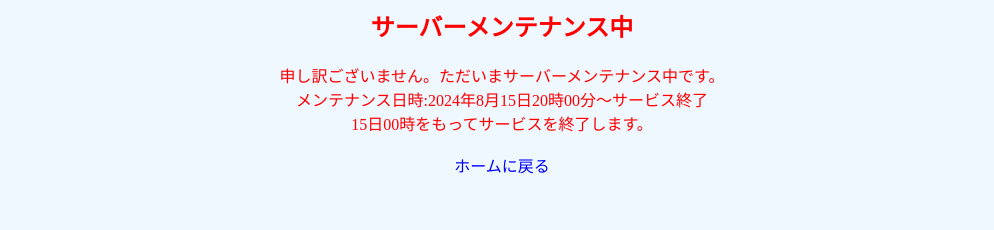
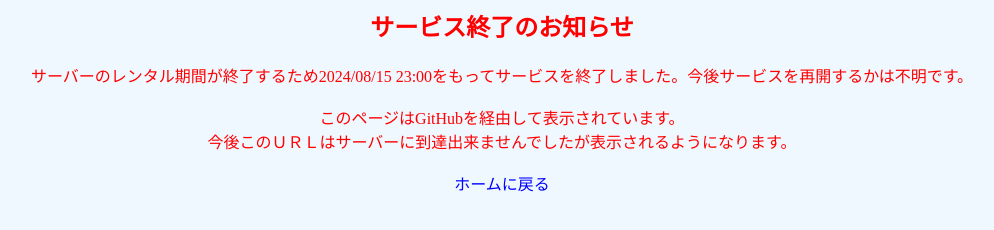
Before and after one commit to UHK01/study-room-ms, a plain HTML site: page 404.html in a window 1280 px wide. Shown: the whole page, without its empty margins (138-1132 px from the left). Drawn offline with Linux system fonts and the light colour scheme.

Commit message:
servivc stop end

```diff
--- a/404.html
+++ b/404.html
@@ -24,12 +24,12 @@
 <head>
     <meta charset="UTF-8">
     <meta name="viewport" content="width=device-width, initial-scale=1.0">
-    <title>サーバーメンテナンス中</title>
+    <title>サービス終了</title>
 </head>
 <body>
     <div class="main">
-        <h2 class="error">サーバーメンテナンス中</h2>
-        <div class="error">申し訳ございません。ただいまサーバーメンテナンス中です。<br>メンテナンス日時:2024年8月15日20時00分〜サービス終了<br>15日00時をもってサービスを終了します。</div>
+        <h2 class="error">サービス終了のお知らせ</h2>
+        <div class="error">サーバーのレンタル期間が終了するため2024/08/15 23:00をもってサービスを終了しました。今後サービスを再開するかは不明です。<br><br>このページはGitHubを経由して表示されています。<br>今後このＵＲＬはサーバーに到達出来ませんでしたが表示されるようになります。</div>
         <br>
         <div class="link"><a href="https://study-ktkw.f5.si" class="link">ホームに戻る</a></div>
     </div>
```
